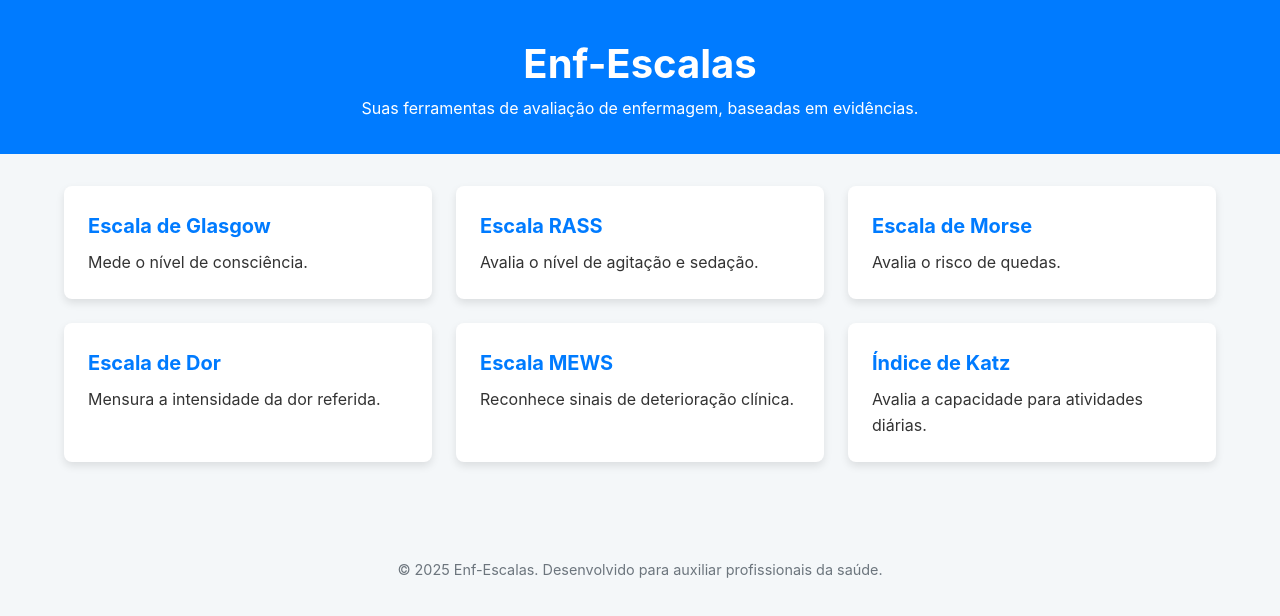
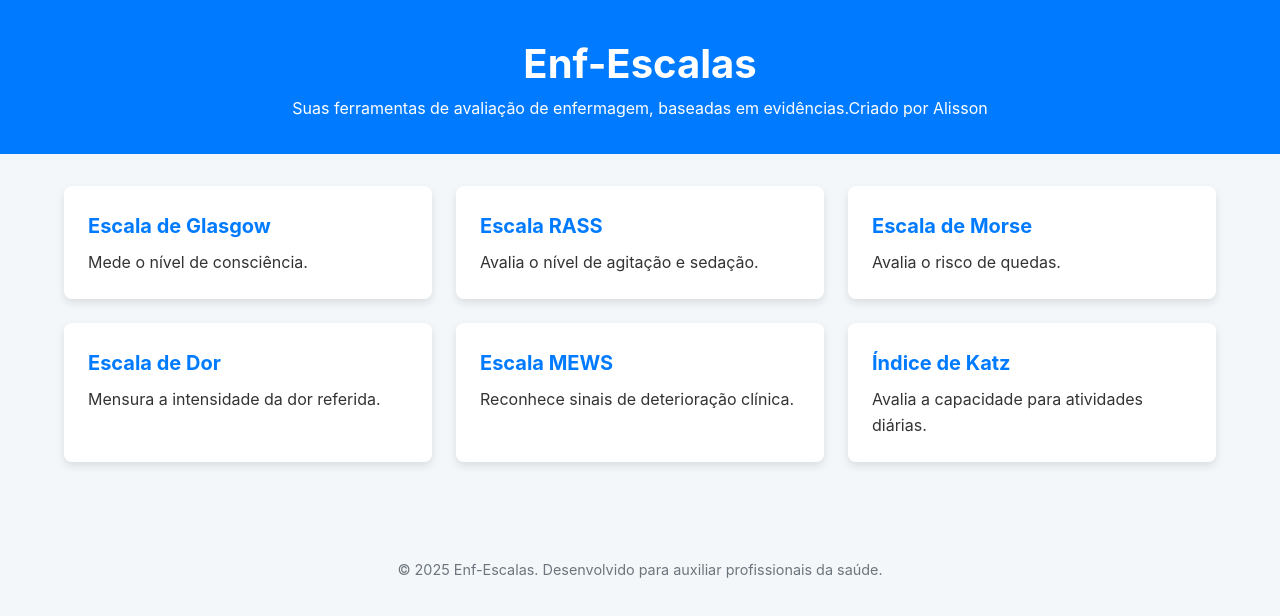
Before and after one commit to alissonpk18/enf-escalas, a plain HTML site: page index.html in a window 1280 px wide. Drawn offline with Linux system fonts and the light colour scheme.

Commit message:
Update index.html

```diff
--- a/index.html
+++ b/index.html
@@ -10,7 +10,7 @@
 
     <header>
         <h1>Enf-Escalas</h1>
-        <p>Suas ferramentas de avaliação de enfermagem, baseadas em evidências.</p>
+        <p>Suas ferramentas de avaliação de enfermagem, baseadas em evidências.Criado por Alisson</p>
     </header>
 
     <main>
```
